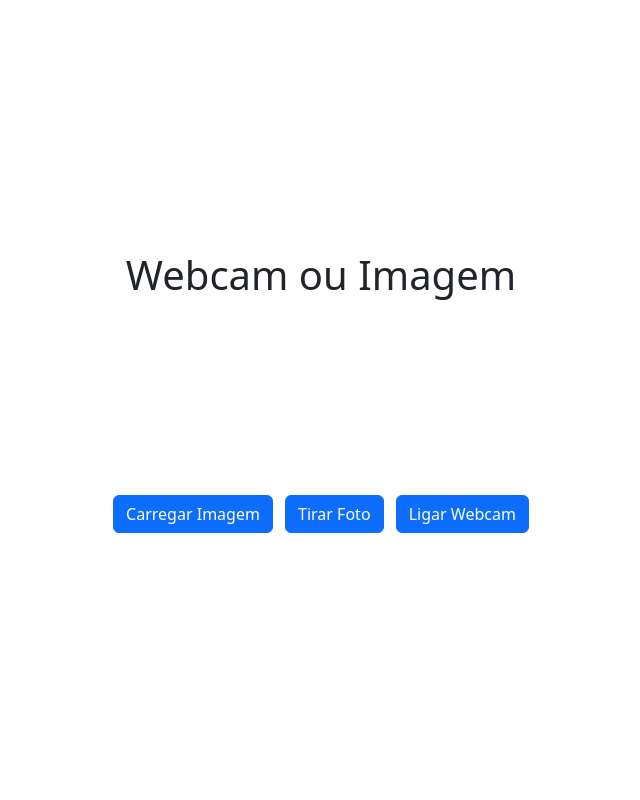
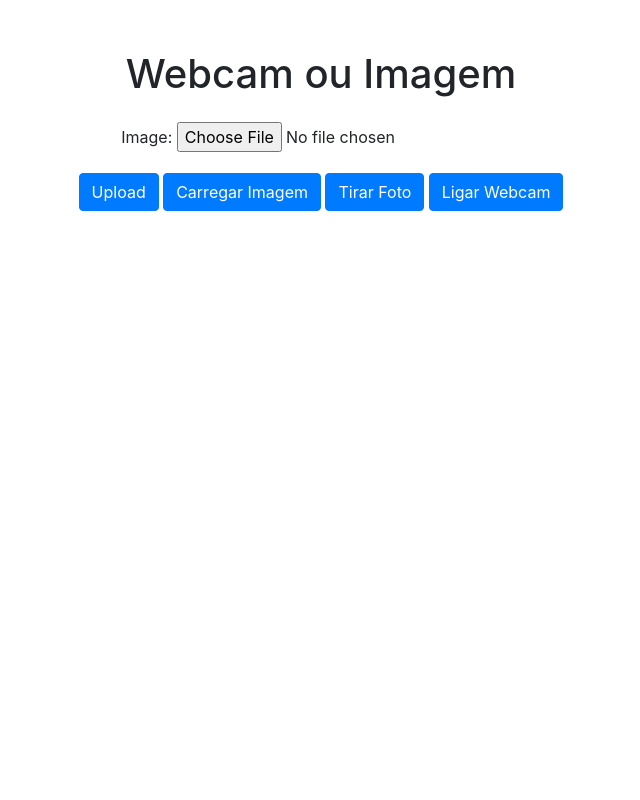
Before and after one commit to CristianoMafraJunior/Projeto_Descricao_Imagens, a Django app: page / in a window 1280 px wide. Shown: the whole page, without its empty margins (319-959 px from the left). Run offline with Django 4.2, Linux system fonts and the light colour scheme; some libraries are stand-ins or nearby versions.

Commit message:
Adding Object Recognition Library and Refactoring the Code

```diff
--- /dev/null
+++ b/project_image_caption/app_image_caption/forms.py
@@ -0,0 +1,5 @@
+from django import forms
+
+
+class UploadImageForm(forms.Form):
+    image = forms.ImageField()
--- a/project_image_caption/app_image_caption/static/css/style.css
+++ b/project_image_caption/app_image_caption/static/css/style.css
@@ -1,3 +1,18 @@
 body {
-    height: 100vh;
+    padding-top: 50px;
 }
+.container {
+    max-width: 600px;
+}
+.img-preview {
+    width: 100%;
+    max-height: 400px;
+    object-fit: cover;
+    margin-top: 20px;
+}
+.img-result {
+    width: 100%;
+    max-height: 600px;
+    object-fit: contain;
+    margin-top: 20px;
+}
--- a/project_image_caption/app_image_caption/templates/home/home.html
+++ b/project_image_caption/app_image_caption/templates/home/home.html
@@ -1,25 +1,39 @@
 {% load static %}
 <!DOCTYPE html>
-<html lang="pt_br">
+<html lang="en">
 <head>
     <meta charset="UTF-8">
     <meta name="viewport" content="width=device-width, initial-scale=1.0">
-    <title>Image Caption</title>
+    <title>Upload Image</title>
     <link rel="stylesheet" href="{% static 'css/style.css' %}">
-    <link rel="stylesheet" href="https://cdn.jsdelivr.net/npm/bootstrap@5.3.2/dist/css/bootstrap.min.css" integrity="sha384-T3c6CoIi6uLrA9TneNEoa7RxnatzjcDSCmG1MXxSR1GAsXEV/Dwwykc2MPK8M2HN" crossorigin="anonymous">
+    <link rel="stylesheet" href="https://stackpath.bootstrapcdn.com/bootstrap/4.5.2/css/bootstrap.min.css">
 </head>
 <body class="d-flex justify-content-center align-items-center">
     <div class="container text-center">
         <h1 class="mb-4">Webcam ou Imagem</h1>
-        <video id="video" autoplay class="mb-3"></video>
-        <div class="mb-3">
-            <button id="loadImageBtn" class="btn btn-primary me-2">Carregar Imagem</button>
-            <button id="takePhotoBtn" class="btn btn-primary me-2">Tirar Foto</button>
-            <button id="startWebcamBtn" class="btn btn-primary">Ligar Webcam</button>
-        </div>
-        <input type="file" id="fileInput" style="display: none;">
-        <img id="imagePreview" src="#" alt="Imagem Carregada" style="display: none;">
+        <form method="post" enctype="multipart/form-data" class="mt-4">
+            {% csrf_token %}
+            {{ form.as_p }}
+            <button type="submit" class="btn btn-primary">Upload</button>
+            <button id="CarregarImagem" class="btn btn-primary me-2">Carregar Imagem</button>
+            <button id="TirarFoto" class="btn btn-primary me-2">Tirar Foto</button>
+            <button id="LigarWebcam" class="btn btn-primary">Ligar Webcam</button>
+        </form>
+
+        {% if uploaded_image_url %}
+            <div class="mt-5">
+                <h4>Carregar Imagem:</h4>
+                <img src="{{ uploaded_image_url }}" alt="Uploaded Image" class="img-preview">
+            </div>
+            <div class="mt-5">
+                <h4>Detectar Objetos:</h4>
+                <img src="{{ output_image_url }}" alt="Detected Objects" class="img-result">
+                <div class="mt-3">
+                    <h5>Objetos Detectados:</h5>
+                        <p>{{ detected_classes|join:", " }}</p>
+                </div>
+            </div>
+        {% endif %}
     </div>
-    <script src="{% static 'js/script.js' %}"></script>
 </body>
 </html>
--- /dev/null
+++ b/project_image_caption/app_image_caption/urls.py
@@ -0,0 +1,7 @@
+from django.urls import path
+
+from . import views
+
+urlpatterns = [
+    path("", views.upload_image, name="upload_image"),
+]
--- a/project_image_caption/app_image_caption/views.py
+++ b/project_image_caption/app_image_caption/views.py
@@ -1,5 +1,83 @@
+import os
+
+from django.conf import settings
 from django.shortcuts import render
+from gluoncv import data, model_zoo
+
+from .forms import UploadImageForm
 
 
-def home(request):
-    return render(request, "home/home.html")
+class ImageUploader:
+    def __init__(self, image):
+        self.image = image
+        self.image_path = os.path.join(settings.MEDIA_ROOT, image.name)
+        self.net = model_zoo.get_model("ssd_512_resnet50_v1_voc", pretrained=True)
+        self.form = UploadImageForm()
+
+    def _save_image(self):
+        with open(self.image_path, "wb+") as destination:
+            for chunk in self.image.chunks():
+                destination.write(chunk)
+
+    def _detect_classes(self):
+        x, img = data.transforms.presets.ssd.load_test(self.image_path, short=724)
+        class_IDs, scores, bounding_boxs = self.net(x)
+        detected_classes = [
+            self.net.classes[int(cls_id.asscalar())] for cls_id in class_IDs[0]
+        ]
+        return detected_classes
+
+    # TODO - Remover esse metodo na proxima correção
+    def _remove_classes(self, classes):
+        dict_remove = {
+            "tvmonitor",
+            "dog",
+            "bird",
+            "bottle",
+            "diningtable",
+            "motorbike",
+            "pottedplant",
+            "car",
+            "sheep",
+            "chair",
+            "boat",
+        }
+        return [cls for cls in classes if cls not in dict_remove]
+
+    # TODO - Usar a Lib "googletrans" futuramente (Isso ta uma gambiarra)
+    def _translate_classes(self, classes):
+        translate_class_pt_br = {
+            "person": "pessoa",
+            "dog": "cachorro",
+            "bicycle": "bicicleta",
+            "horse": "cavalo",
+        }
+        return [translate_class_pt_br.get(cls, cls) for cls in classes]
+
+    def process_image(self):
+        self._save_image()
+        detected_classes = self._detect_classes()
+        detected_classes = self._remove_classes(detected_classes)
+        detected_classes = list(set(detected_classes))
+        detected_classes_pt = self._translate_classes(detected_classes)
+        return detected_classes_pt
+
+
+def upload_image(request):
+    if request.method == "POST":
+        form = UploadImageForm(request.POST, request.FILES)
+        if form.is_valid():
+            image = form.cleaned_data["image"]
+            uploader = ImageUploader(image)
+            detected_classes_pt = uploader.process_image()
+            print("Detected objects:", detected_classes_pt)  # Debugging
+            context = {
+                "form": form,
+                "uploaded_image_url": settings.MEDIA_URL + image.name,
+                "output_image_url": settings.MEDIA_URL + "output_" + image.name,
+                "detected_classes": detected_classes_pt,
+            }
+            return render(request, "home/home.html", context)
+    else:
+        form = UploadImageForm()
+    return render(request, "home/home.html", {"form": form})
--- a/project_image_caption/project_image_caption/settings.py
+++ b/project_image_caption/project_image_caption/settings.py
@@ -10,6 +10,7 @@ For the full list of settings and their values, see
 https://docs.djangoproject.com/en/4.2/ref/settings/
 """
 
+import os
 from pathlib import Path
 
 # Build paths inside the project like this: BASE_DIR / 'subdir'.
@@ -125,3 +126,6 @@ STATIC_URL = "static/"
 # https://docs.djangoproject.com/en/4.2/ref/settings/#default-auto-field
 
 DEFAULT_AUTO_FIELD = "django.db.models.BigAutoField"
+
+MEDIA_URL = "/media/"
+MEDIA_ROOT = os.path.join(BASE_DIR, "media")
--- a/project_image_caption/project_image_caption/urls.py
+++ b/project_image_caption/project_image_caption/urls.py
@@ -1,7 +1,10 @@
-from app_image_caption import views
-from django.urls import path
+from django.conf import settings
+from django.conf.urls.static import static
+from django.contrib import admin
+from django.urls import include, path
 
 urlpatterns = [
-    # rota, view responsável, nome de referencia
-    path("", views.home, name="home"),
+    path("admin/", admin.site.urls),
+    path("", include("app_image_caption.urls")),
 ]
+urlpatterns += static(settings.MEDIA_URL, document_root=settings.MEDIA_ROOT)
```
